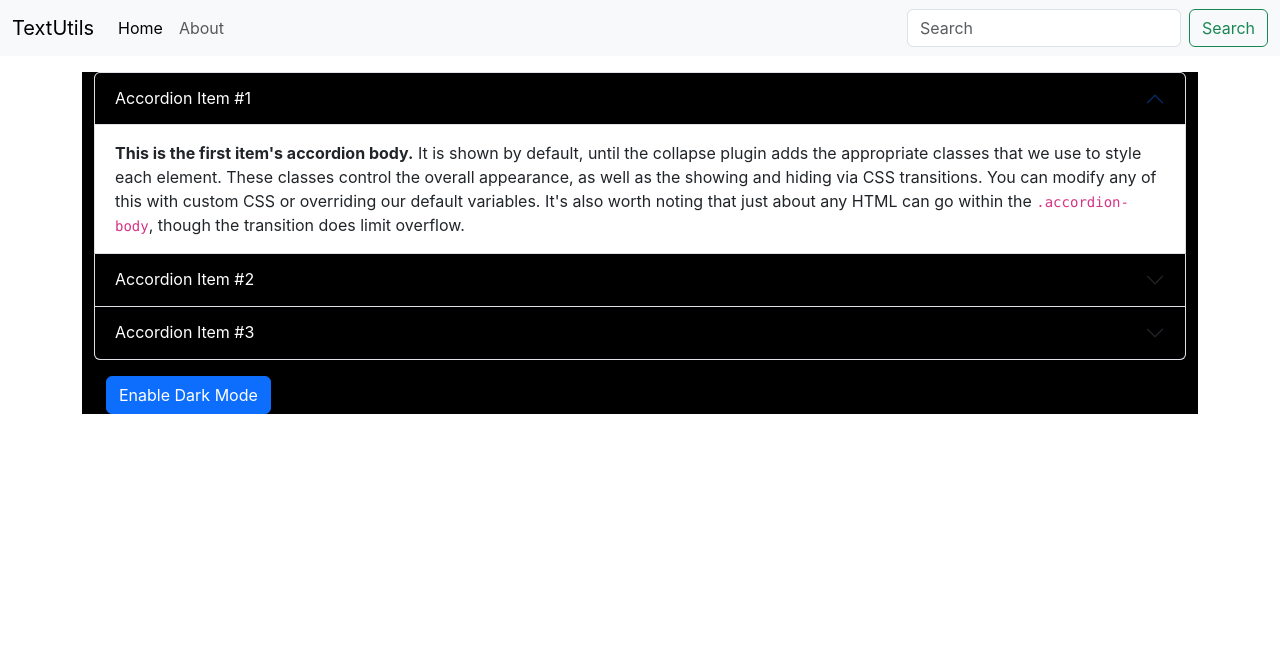
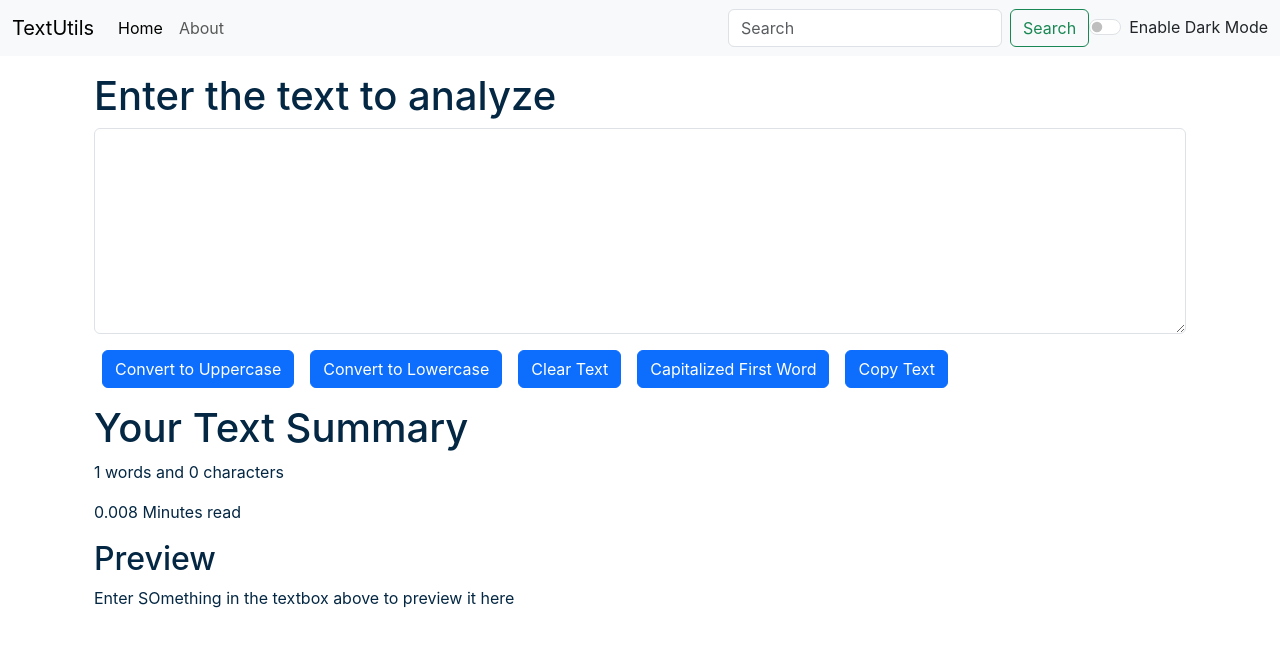
Before and after one commit to omrajindra/React, a React (Create React App) app: page / in a window 1280 px wide. Shown: the top 646 px of the page. Built offline with nearby package versions, Linux system fonts and the light colour scheme.

Commit message:
Completed Improving Dark Mode and Refactoring App Component

```diff
--- a/src/App.js
+++ b/src/App.js
@@ -1,15 +1,31 @@
+import { useState } from "react";
 import "./App.css";
-import About from "./components/About";
+//import About from "./components/About";
 import Navbar from "./components/Navbar";
-//import TextForm from "./components/TextForm";
+import TextForm from "./components/TextForm";
 
 function App() {
+  const [mode, setMode] = useState("light");
+  const toggleMode = () => {
+    if (mode === "light") {
+      setMode("dark");
+      document.body.style.backgroundColor = "grey";
+    } else {
+      setMode("light");
+      document.body.style.backgroundColor = "white";
+    }
+  };
   return (
     <>
-      <Navbar title="TextUtils" aboutText="About" />
+      <Navbar
+        title="TextUtils"
+        aboutText="About"
+        mode={mode}
+        toggleMode={toggleMode}
+      />
       <div className="container my-3">
-        {/* <TextForm heading="Enter the text to analyze" /> */}
-        <About />
+        <TextForm heading="Enter the text to analyze" mode={mode} />
+        {/* <About /> */}
       </div>
     </>
   );
--- a/src/components/Navbar.js
+++ b/src/components/Navbar.js
@@ -4,7 +4,9 @@
 export default function Navbar(props) {
   return (
     <div>
-      <nav className="navbar navbar-expand-lg bg-body-tertiary">
+      <nav
+        className={`navbar navbar-expand-lg navbar-${props.mode} bg-${props.mode}`}
+      >
         <div className="container-fluid">
           <a className="navbar-brand" href="/">
             {props.title}
@@ -44,6 +46,25 @@
                 Search
               </button>
             </form>
+            <div
+              className={`form-check form-switch text-${
+                props.mode === "light" ? "dark" : "light"
+              }`}
+            >
+              <input
+                className="form-check-input"
+                type="checkbox"
+                role="switch"
+                id="flexSwitchCheckDefault"
+                onClick={props.toggleMode}
+              />
+              <label
+                className="form-check-label"
+                htmlFor="flexSwitchCheckDefault"
+              >
+                Enable Dark Mode
+              </label>
+            </div>
           </div>
         </div>
       </nav>
--- a/src/components/TextForm.js
+++ b/src/components/TextForm.js
@@ -21,7 +21,6 @@
     console.log("I am copy");
     var text = document.getElementById("myBox");
     text.select();
-    text.setSelectionRange(0, 9999);
     navigator.clipboard.whiteText(text.value);
   };
 
@@ -39,10 +38,17 @@
   const [text, setText] = useState("");
   return (
     <>
-      <div className="container">
+      <div
+        className="container"
+        style={{ color: props.mode === "dark" ? "white" : "#042743" }}
+      >
         <h1>{props.heading}</h1>
         <div className="mb-3">
           <textarea
+            style={{
+              background: props.mode === "dark" ? "grey" : "white",
+              color: props.mode === "dark" ? "white" : "#042743",
+            }}
             className="form-control"
             id="myBox"
             rows="8"
@@ -70,14 +76,21 @@
           Copy Text
         </button>
       </div>
-      <div className="container my-3">
+      <div
+        className="container my-3"
+        style={{ color: props.mode === "dark" ? "white" : "#042743" }}
+      >
         <h1>Your Text Summary</h1>
         <p>
           {text.split(" ").length} words and {text.length} characters
         </p>
         <p>{0.008 * text.split(" ").length} Minutes read</p>
         <h2>Preview</h2>
-        <p>{text}</p>
+        <p>
+          {text.length > 0
+            ? text
+            : "Enter SOmething in the textbox above to preview it here"}
+        </p>
       </div>
     </>
   );
```
